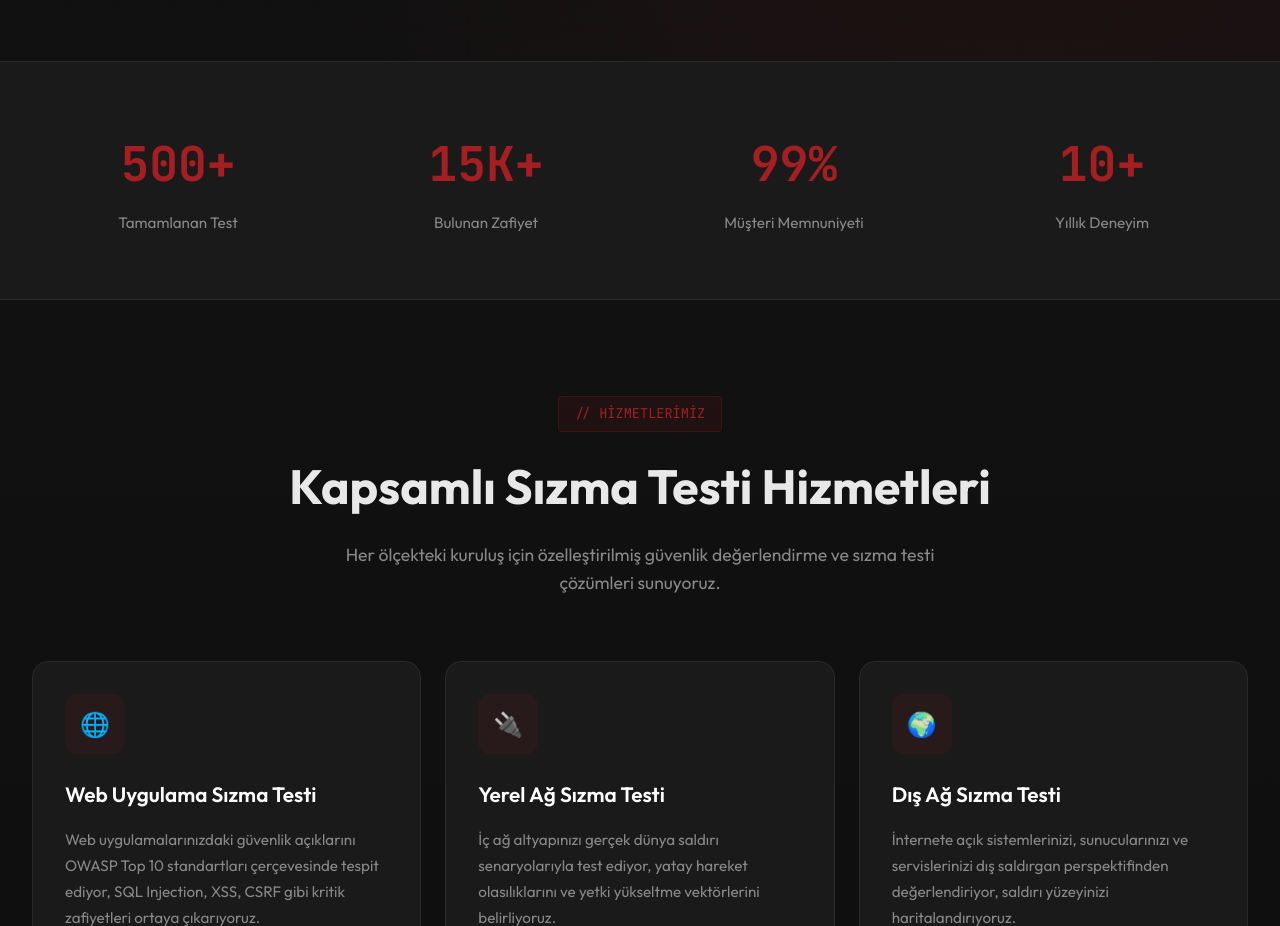
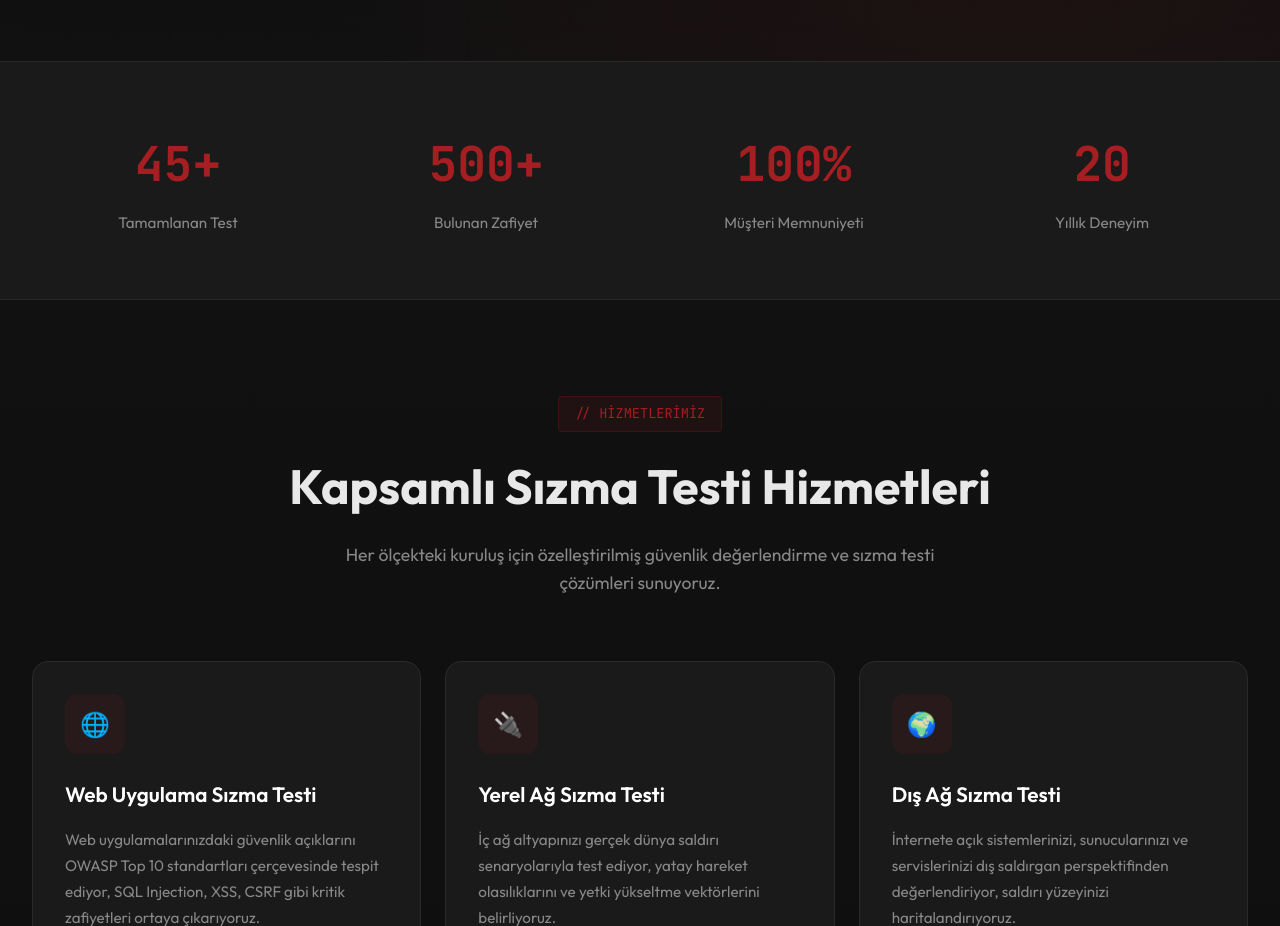
Before and after one commit to nullsec-lab/nullsec-lab.github.io, a plain HTML site: page index.html in a window 1280 px wide. Shown: the part 791-1717 px from the top of the page. Drawn offline with Linux system fonts and the light colour scheme.

Commit message:
Update index.html

```diff
--- a/index.html
+++ b/index.html
@@ -1057,19 +1057,19 @@
     <div class="stats-section">
         <div class="stats-grid">
             <div class="stat-item fade-in">
+                <div class="stat-number">45+</div>
+                <div class="stat-label">Tamamlanan Test</div>
+            </div>
+            <div class="stat-item fade-in fade-in-delay-1">
                 <div class="stat-number">500+</div>
-                <div class="stat-label">Tamamlanan Test</div>
-            </div>
-            <div class="stat-item fade-in fade-in-delay-1">
-                <div class="stat-number">15K+</div>
                 <div class="stat-label">Bulunan Zafiyet</div>
             </div>
             <div class="stat-item fade-in fade-in-delay-2">
-                <div class="stat-number">99%</div>
+                <div class="stat-number">100%</div>
                 <div class="stat-label">Müşteri Memnuniyeti</div>
             </div>
             <div class="stat-item fade-in fade-in-delay-3">
-                <div class="stat-number">10+</div>
+                <div class="stat-number">20</div>
                 <div class="stat-label">Yıllık Deneyim</div>
             </div>
         </div>
```
